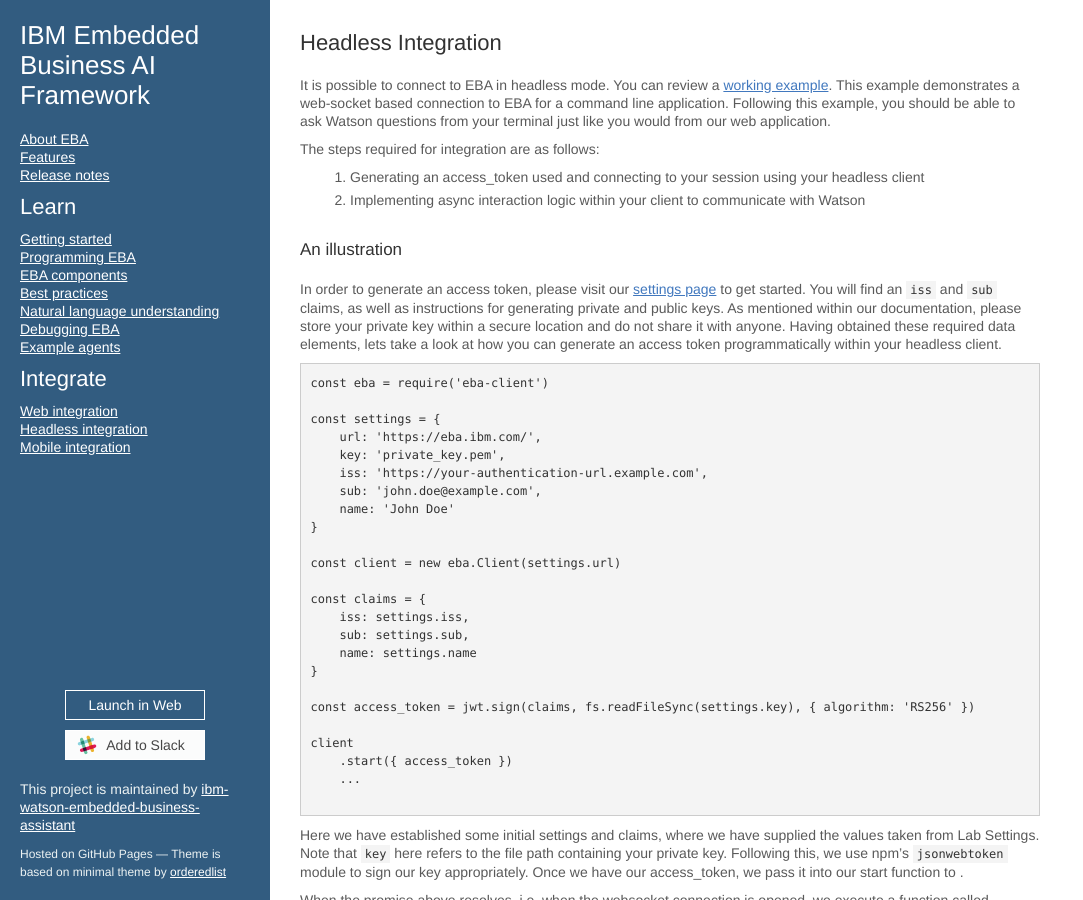
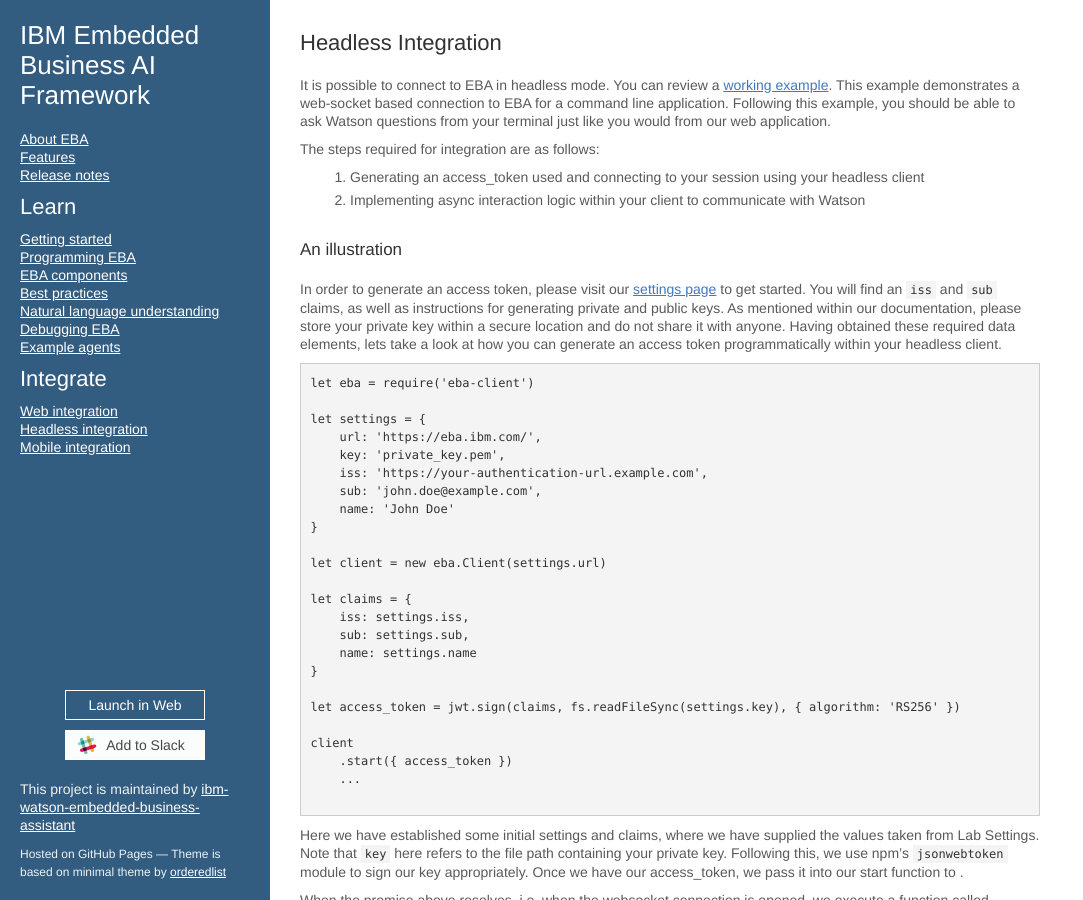
Before and after one commit to ibm-watson-embedded-business-assistant/eba-example-agents, a Jekyll site: the page built from docs/integration/Headless.md, in a window 1280 px wide and 900 px high. Shown: the whole window, without its empty margins (0-1083 px from the left). Built offline with Jekyll 4.4.1, drawn with Linux system fonts in a browser that asks for light colours; our own code applies the rules of GitHub Pages for plain Markdown files.

Commit message:
Update Headless.md

````diff
--- a/docs/integration/Headless.md
+++ b/docs/integration/Headless.md
@@ -11,9 +11,9 @@
 In order to generate an access token, please visit our [settings page](https://eba.ibm.com/assistant#/lab/settings) to get started. You will find an `iss` and `sub` claims, as well as instructions for generating private and public keys. As mentioned within our documentation, please store your private key within a secure location and do not share it with anyone. Having obtained these required data elements, lets take a look at how you can generate an access token programmatically within your headless client.
 
 ```
-const eba = require('eba-client')
+let eba = require('eba-client')
 
-const settings = {
+let settings = {
     url: 'https://eba.ibm.com/',
     key: 'private_key.pem',
     iss: 'https://your-authentication-url.example.com',
@@ -21,15 +21,15 @@
     name: 'John Doe'
 }
 
-const client = new eba.Client(settings.url)
+let client = new eba.Client(settings.url)
 
-const claims = {
+let claims = {
     iss: settings.iss,
     sub: settings.sub,
     name: settings.name
 }
 
-const access_token = jwt.sign(claims, fs.readFileSync(settings.key), { algorithm: 'RS256' })
+let access_token = jwt.sign(claims, fs.readFileSync(settings.key), { algorithm: 'RS256' })
 
 client
     .start({ access_token })
````
